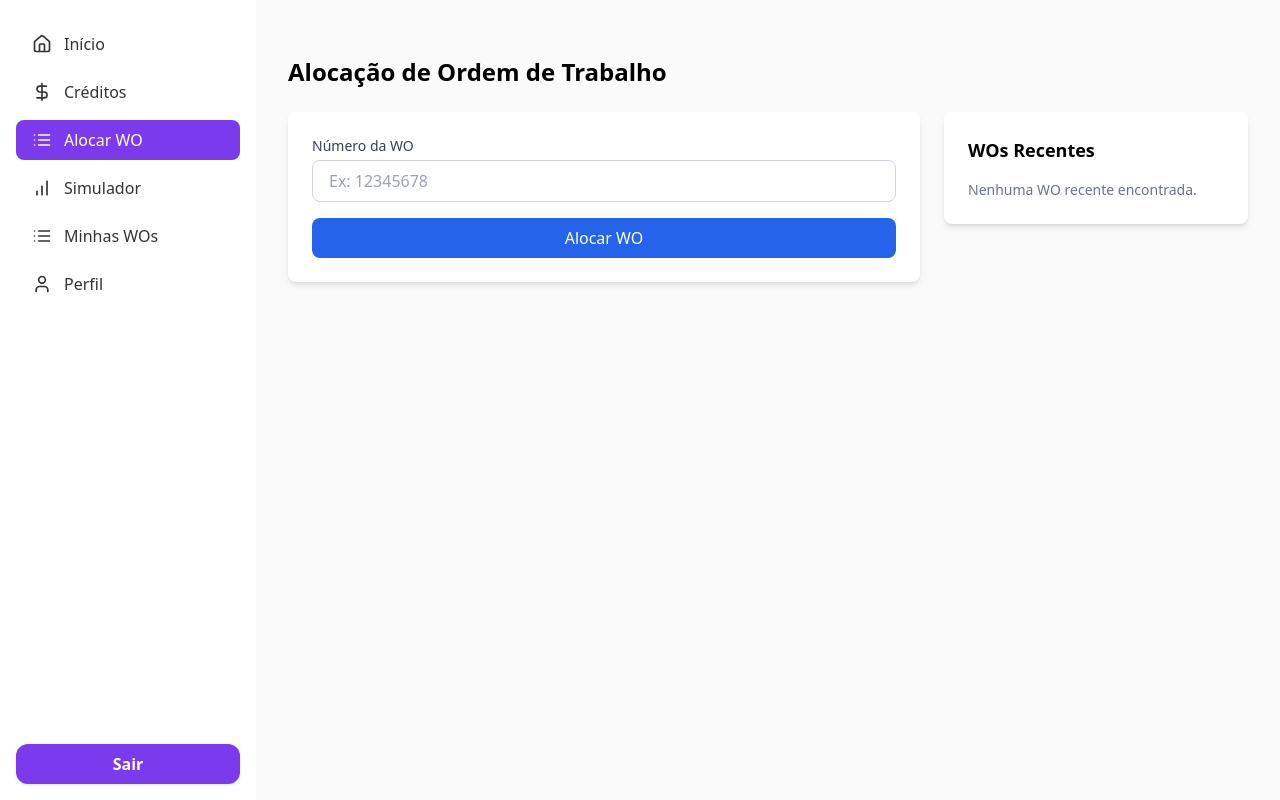
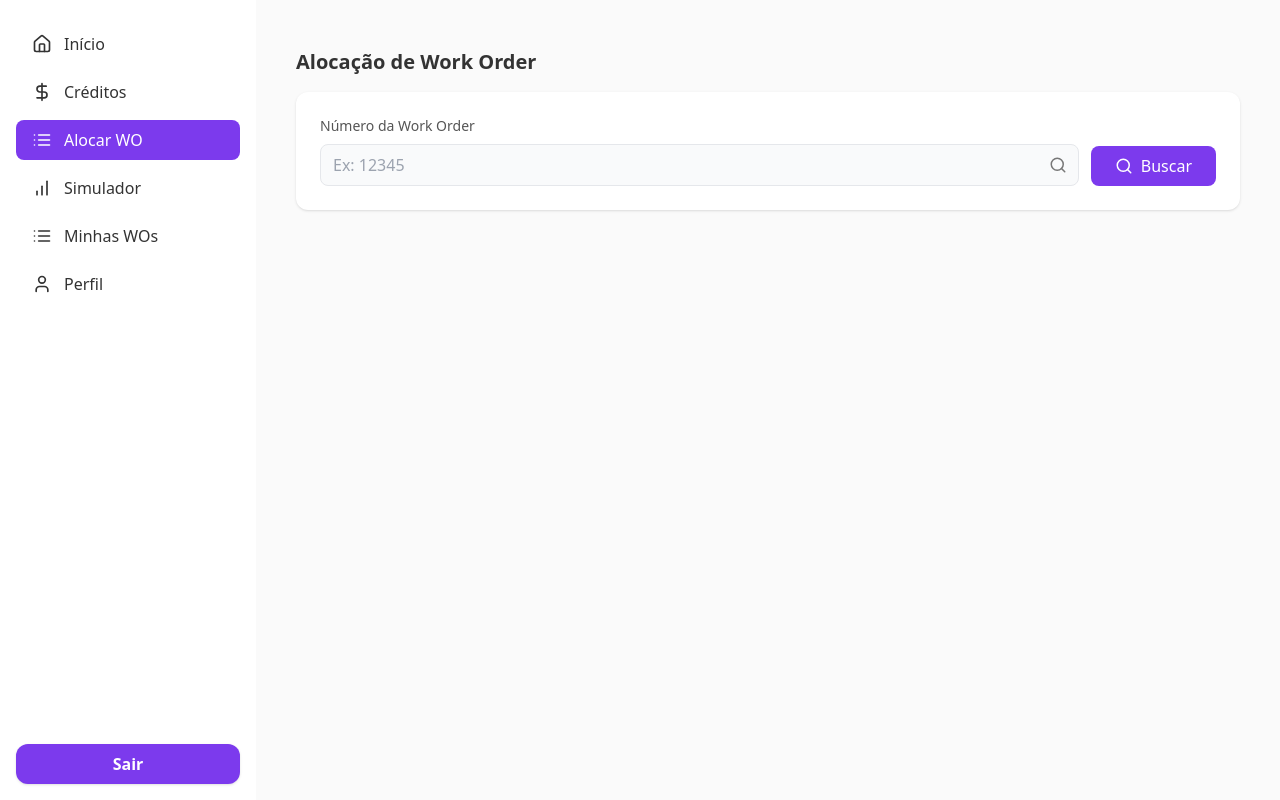
Before and after one commit to lealflavio/Projeto-Geral, a React (Vite) app in the folder dashboard/frontend/: page /alocar-wo in a window 1280 px wide. Built offline with nearby package versions, Linux system fonts and the light colour scheme; sample sign-in values are in the browser's storage.

Commit message:
feat: Página de alocação de WO

```diff
--- a/dashboard/frontend/src/pages/WorkOrderAllocation.jsx
+++ b/dashboard/frontend/src/pages/WorkOrderAllocation.jsx
@@ -1,399 +1,267 @@
-import React, { useState, useEffect } from 'react';
-import axios from 'axios';
-import { MapPin, Loader2, AlertCircle, CheckCircle, RefreshCw } from 'lucide-react';
+import React, { useState } from 'react';
+import { Search, MapPin, Share2, Download, Clipboard, ArrowRight } from 'lucide-react';
 
-// Componente de Card padronizado
-const Card = ({ children, className = "" }) => (
-  <div className={`bg-white shadow-md rounded-lg p-6 ${className}`}>
-    {children}
-  </div>
-);
+const WorkOrderAllocation = () => {
+  const [searchTerm, setSearchTerm] = useState('');
+  const [isSearching, setIsSearching] = useState(false);
+  const [searchResult, setSearchResult] = useState(null);
+  const [showMap, setShowMap] = useState(false);
 
-// Componente de Status Badge
-const StatusBadge = ({ status }) => {
-  const getStatusConfig = () => {
-    switch (status?.toUpperCase()) {
-      case 'ALLOCATED':
-        return { bg: 'bg-green-100', text: 'text-green-800', label: 'ALOCADA' };
-      case 'IN PROGRESS':
-        return { bg: 'bg-yellow-100', text: 'text-yellow-800', label: 'EM PROGRESSO' };
-      case 'JOB START':
-        return { bg: 'bg-blue-100', text: 'text-blue-800', label: 'INICIADA' };
-      default:
-        return { bg: 'bg-gray-100', text: 'text-gray-800', label: status || 'N/A' };
-    }
+  // Dados simulados para demonstração
+  const mockWOData = {
+    numero: '12350',
+    cliente: 'Maria Oliveira',
+    morada: 'Rua das Flores, 123, Lisboa',
+    coordenadas: { lat: 38.7223, lng: -9.1393 },
+    corFibra: 'Azul',
+    tipoServico: 'Instalação',
+    dataAgendamento: '26/05/2025',
+    horario: '14:00 - 16:00',
+    observacoes: 'Cliente solicitou instalação no segundo andar, apartamento 201. Prédio com porteiro.'
   };
 
-  const { bg, text, label } = getStatusConfig();
+  const handleSearch = () => {
+    if (!searchTerm.trim()) return;
 
-  return (
-    <span className={`px-2 inline-flex text-xs leading-5 font-semibold rounded-full ${bg} ${text}`}>
-      {label}
-    </span>
-  );
+    setIsSearching(true);
+
+    // Simulando uma busca com delay
+    setTimeout(() => {
+      setSearchResult(mockWOData);
+      setIsSearching(false);
+    }, 1500);
   };
 
-const WorkOrderAllocation = () => {
-  const [workOrderId, setWorkOrderId] = useState('');
-  const [loading, setLoading] = useState(false);
-  const [error, setError] = useState(null);
-  const [success, setSuccess] = useState(false);
-  const [result, setResult] = useState(null);
-  const [mapApp, setMapApp] = useState('google'); // 'google', 'waze', 'apple'
-  const [recentWOs, setRecentWOs] = useState([]);
-
-  // Carregar WOs recentes do localStorage ao iniciar
-  useEffect(() => {
-    const savedWOs = localStorage.getItem('recentWOs');
-    if (savedWOs) {
-      try {
-        setRecentWOs(JSON.parse(savedWOs));
-      } catch (e) {
-        console.error('Erro ao carregar WOs recentes:', e);
-      }
-    }
-  }, []);
-
-  // Salvar WO no histórico recente
-  const saveToRecent = (woData) => {
-    if (!woData || !woData.id) return;
-
-    const newRecentWOs = [
-      {
-        id: woData.id,
-        estado: woData.estado,
-        pdo: woData.pdo,
-        timestamp: new Date().toISOString()
-      },
-      ...recentWOs.filter(wo => wo.id !== woData.id)
-    ].slice(0, 5); // Manter apenas as 5 mais recentes
-
-    setRecentWOs(newRecentWOs);
-    localStorage.setItem('recentWOs', JSON.stringify(newRecentWOs));
+  const handleCopyToClipboard = (text) => {
+    navigator.clipboard.writeText(text)
+      .then(() => {
+        alert('Informação copiada para a área de transferência!');
+      })
+      .catch(err => {
+        console.error('Erro ao copiar: ', err);
+      });
   };
 
-  // Verificar cache antes de fazer requisição
-  const checkCache = (id) => {
-    const cacheKey = `wo_${id}`;
-    const cached = localStorage.getItem(cacheKey);
+  const handleShare = () => {
+    if (!searchResult) return;
 
-    if (cached) {
-      try {
-        const parsedCache = JSON.parse(cached);
-        const cacheTime = new Date(parsedCache.timestamp);
-        const now = new Date();
+    const shareText = `
+      WO: ${searchResult.numero}
+      Cliente: ${searchResult.cliente}
+      Morada: ${searchResult.morada}
+      Coordenadas: ${searchResult.coordenadas.lat}, ${searchResult.coordenadas.lng}
+      Cor da Fibra: ${searchResult.corFibra}
+      Data: ${searchResult.dataAgendamento}
+      Horário: ${searchResult.horario}
+    `;
 
-        // Cache válido por 30 minutos
-        if ((now - cacheTime) < 30 * 60 * 1000) {
-          return parsedCache.data;
-        }
-      } catch (e) {
-        console.error('Erro ao ler cache:', e);
-      }
-    }
-
-    return null;
-  };
-
-  // Salvar resultado no cache
-  const saveToCache = (id, data) => {
-    if (!id || !data) return;
-
-    const cacheKey = `wo_${id}`;
-    const cacheData = {
-      data,
-      timestamp: new Date().toISOString()
-    };
-
-    localStorage.setItem(cacheKey, JSON.stringify(cacheData));
-  };
-
-  const handleSubmit = async (e) => {
-    e.preventDefault();
-
-    if (!workOrderId.trim()) {
-      setError('Por favor, insira o número da WO');
-      return;
-    }
-
-    setLoading(true);
-    setError(null);
-    setSuccess(false);
-
-    // Verificar cache
-    const cachedData = checkCache(workOrderId);
-    if (cachedData) {
-      setResult(cachedData);
-      setSuccess(true);
-      setLoading(false);
-      saveToRecent(cachedData.dados);
-      return;
-    }
-
-    try {
-      const response = await axios.post('/api/wondercom/allocate', {
-        work_order_id: workOrderId
+    if (navigator.share) {
+      navigator.share({
+        title: `WO #${searchResult.numero}`,
+        text: shareText,
+      })
+      .catch(err => {
+        console.error('Erro ao compartilhar: ', err);
       });
-
-      setResult(response.data);
-      setSuccess(true);
-
-      // Salvar no cache e no histórico recente
-      saveToCache(workOrderId, response.data);
-      if (response.data.dados) {
-        saveToRecent(response.data.dados);
-      }
-    } catch (err) {
-      setError(err.response?.data?.detail || 'Erro ao alocar WO. Tente novamente.');
-      console.error('Erro:', err);
-    } finally {
-      setLoading(false);
-    }
-  };
-
-  const loadRecentWO = (id) => {
-    setWorkOrderId(id);
-
-    // Verificar cache
-    const cachedData = checkCache(id);
-    if (cachedData) {
-      setResult(cachedData);
-      setSuccess(true);
-      return;
-    }
-
-    // Se não estiver em cache, submeter o formulário
-    handleSubmit({ preventDefault: () => {} });
-  };
-
-  const openMap = (coordinates) => {
-    if (!coordinates) return;
-
-    // Extrai latitude e longitude das coordenadas
-    // Formato esperado: "41.1579438, -8.6291053" ou similar
-    const [lat, lng] = coordinates.split(',').map(coord => coord.trim());
-
-    let mapUrl;
-
-    switch (mapApp) {
-      case 'google':
-        mapUrl = `https://www.google.com/maps/dir/?api=1&destination=${lat},${lng}`;
-        break;
-      case 'waze':
-        mapUrl = `https://waze.com/ul?ll=${lat},${lng}&navigate=yes`;
-        break;
-      case 'apple':
-        mapUrl = `http://maps.apple.com/?daddr=${lat},${lng}`;
-        break;
-      default:
-        mapUrl = `https://www.google.com/maps/dir/?api=1&destination=${lat},${lng}`;
-    }
-
-    window.open(mapUrl, '_blank');
-  };
-
-  const clearCache = () => {
-    if (workOrderId) {
-      localStorage.removeItem(`wo_${workOrderId}`);
-      setSuccess(false);
-      setResult(null);
+    } else {
+      handleCopyToClipboard(shareText);
     }
   };
 
   return (
-    <div className="container mx-auto px-4 py-8">
-      <h1 className="text-2xl font-bold mb-6">Alocação de Ordem de Trabalho</h1>
+    <div className="p-4 md:p-6">
+      <h1 className="text-xl font-semibold text-[#333] mb-4">Alocação de Work Order</h1>
 
-      <div className="grid grid-cols-1 lg:grid-cols-3 gap-6">
-        <div className="lg:col-span-2">
-          <Card className="mb-6">
-            <form onSubmit={handleSubmit} className="space-y-4">
-              <div>
-                <label htmlFor="workOrderId" className="block text-sm font-medium text-gray-700 mb-1">
-                  Número da WO
+      {/* Formulário de busca */}
+      <div className="bg-white rounded-xl shadow p-6 mb-6">
+        <div className="flex flex-col md:flex-row gap-3">
+          <div className="flex-1">
+            <label htmlFor="wo-search" className="block text-sm text-[#555] mb-2">
+              Número da Work Order
             </label>
+            <div className="relative">
               <input
+                id="wo-search"
                 type="text"
-                  id="workOrderId"
-                  value={workOrderId}
-                  onChange={(e) => setWorkOrderId(e.target.value)}
-                  className="w-full px-4 py-2 border border-gray-300 rounded-lg focus:outline-none focus:ring-2 focus:ring-blue-500"
-                  placeholder="Ex: 12345678"
-                  disabled={loading}
+                placeholder="Ex: 12345"
+                className="w-full bg-gray-50 border border-gray-200 rounded-lg py-2 pl-3 pr-10 text-[#333]"
+                value={searchTerm}
+                onChange={(e) => setSearchTerm(e.target.value)}
+                onKeyPress={(e) => e.key === 'Enter' && handleSearch()}
               />
+              <Search size={18} className="absolute right-3 top-1/2 transform -translate-y-1/2 text-[#777]" />
             </div>
-
+          </div>
+          <div className="md:self-end">
             <button
-                type="submit"
-                disabled={loading}
-                className="w-full bg-blue-600 text-white py-2 px-4 rounded-lg hover:bg-blue-700 focus:outline-none focus:ring-2 focus:ring-blue-500 focus:ring-offset-2 disabled:opacity-50 flex items-center justify-center"
+              className="w-full md:w-auto bg-[#7C3AED] text-white px-6 py-2 rounded-lg font-medium hover:bg-[#6B21A8] transition flex items-center justify-center gap-2"
+              onClick={handleSearch}
+              disabled={isSearching}
             >
-                {loading ? (
+              {isSearching ? (
                 <>
-                    <Loader2 className="animate-spin mr-2" size={20} />
-                    Alocando...
+                  <svg className="animate-spin h-5 w-5 text-white" xmlns="http://www.w3.org/2000/svg" fill="none" viewBox="0 0 24 24">
+                    <circle className="opacity-25" cx="12" cy="12" r="10" stroke="currentColor" strokeWidth="4"></circle>
+                    <path className="opacity-75" fill="currentColor" d="M4 12a8 8 0 018-8V0C5.373 0 0 5.373 0 12h4zm2 5.291A7.962 7.962 0 014 12H0c0 3.042 1.135 5.824 3 7.938l3-2.647z"></path>
+                  </svg>
+                  <span>Buscando...</span>
                 </>
               ) : (
-                  'Alocar WO'
+                <>
+                  <Search size={18} />
+                  <span>Buscar</span>
+                </>
               )}
             </button>
-            </form>
-
-            {error && (
-              <div className="mt-4 p-3 bg-red-100 text-red-700 rounded-md flex items-start">
-                <AlertCircle className="mr-2 mt-0.5 flex-shrink-0" size={18} />
-                <span>{error}</span>
           </div>
-            )}
-
-            {success && !error && (
-              <div className="mt-4 p-3 bg-green-100 text-green-700 rounded-md flex items-start">
-                <CheckCircle className="mr-2 mt-0.5 flex-shrink-0" size={18} />
-                <span>WO alocada com sucesso!</span>
-              </div>
-            )}
-          </Card>
-
-          {result && result.dados && (
-            <Card>
-              <div className="flex justify-between items-center mb-4">
-                <h2 className="text-xl font-semibold">Detalhes da WO {result.dados.id}</h2>
-                <button
-                  onClick={clearCache}
-                  className="text-blue-600 hover:text-blue-800 flex items-center text-sm"
-                >
-                  <RefreshCw size={16} className="mr-1" />
-                  Atualizar
-                </button>
-              </div>
-
-              <div className="grid grid-cols-1 md:grid-cols-2 gap-6">
-                <div className="space-y-4">
-                  <div>
-                    <h3 className="text-sm font-medium text-gray-500">Estado</h3>
-                    <div className="mt-1">
-                      <StatusBadge status={result.dados.estado} />
         </div>
       </div>
 
+      {/* Resultado da busca */}
+      {searchResult && (
+        <div className="bg-white rounded-xl shadow overflow-hidden">
+          {/* Cabeçalho */}
+          <div className="bg-[#7C3AED] p-4 text-white flex justify-between items-center">
             <div>
-                    <h3 className="text-sm font-medium text-gray-500">PDO</h3>
-                    <p className="mt-1 text-lg">{result.dados.pdo || 'N/A'}</p>
+              <h2 className="text-lg font-semibold">WO #{searchResult.numero}</h2>
+              <p className="text-sm text-purple-200">{searchResult.tipoServico}</p>
             </div>
-
-                  <div>
-                    <h3 className="text-sm font-medium text-gray-500">Fibra</h3>
-                    <p className="mt-1 text-lg">{result.dados.fibra || 'N/A'}</p>
-                  </div>
-
-                  <div>
-                    <h3 className="text-sm font-medium text-gray-500">Cor da Fibra</h3>
-                    <p className="mt-1 text-lg">{result.dados.cor_fibra || 'N/A'}</p>
+            <div className="flex gap-2">
+              <button
+                className="p-2 rounded-full hover:bg-purple-700 transition"
+                onClick={handleShare}
+                title="Compartilhar"
+              >
+                <Share2 size={20} />
+              </button>
+              <button
+                className="p-2 rounded-full hover:bg-purple-700 transition"
+                onClick={() => alert('Download do PDF iniciado')}
+                title="Baixar PDF"
+              >
+                <Download size={20} />
+              </button>
             </div>
           </div>
 
-                <div className="space-y-4">
+          {/* Conteúdo */}
+          <div className="p-6">
+            <div className="grid grid-cols-1 md:grid-cols-2 gap-6">
+              {/* Coluna 1 */}
               <div>
-                    <h3 className="text-sm font-medium text-gray-500">Endereço</h3>
-                    <p className="mt-1 text-lg">{result.dados.endereco || 'N/A'}</p>
+                <div className="mb-6">
+                  <h3 className="text-sm text-[#777] mb-1">Cliente</h3>
+                  <p className="text-[#333] font-medium">{searchResult.cliente}</p>
                 </div>
 
+                <div className="mb-6">
+                  <h3 className="text-sm text-[#777] mb-1">Morada</h3>
+                  <div className="flex items-start gap-2">
+                    <p className="text-[#333] flex-1">{searchResult.morada}</p>
+                    <button
+                      className="text-[#7C3AED] p-1 hover:bg-purple-50 rounded-full transition"
+                      onClick={() => handleCopyToClipboard(searchResult.morada)}
+                      title="Copiar morada"
+                    >
+                      <Clipboard size={16} />
+                    </button>
+                  </div>
+                </div>
+
+                <div className="mb-6">
+                  <h3 className="text-sm text-[#777] mb-1">Coordenadas</h3>
+                  <div className="flex items-center gap-2">
+                    <p className="text-[#333]">
+                      {searchResult.coordenadas.lat}, {searchResult.coordenadas.lng}
+                    </p>
+                    <button
+                      className="text-[#7C3AED] p-1 hover:bg-purple-50 rounded-full transition"
+                      onClick={() => handleCopyToClipboard(`${searchResult.coordenadas.lat}, ${searchResult.coordenadas.lng}`)}
+                      title="Copiar coordenadas"
+                    >
+                      <Clipboard size={16} />
+                    </button>
+                  </div>
+                </div>
+
+                <div className="mb-6">
+                  <h3 className="text-sm text-[#777] mb-1">Cor da Fibra</h3>
+                  <div className="flex items-center gap-2">
+                    <div className={`w-4 h-4 rounded-full bg-blue-500`}></div>
+                    <p className="text-[#333]">{searchResult.corFibra}</p>
+                  </div>
+                </div>
+              </div>
+
+              {/* Coluna 2 */}
               <div>
-                    <h3 className="text-sm font-medium text-gray-500">Coordenadas</h3>
-                    <p className="mt-1 text-lg">{result.dados.coordenadas || 'N/A'}</p>
+                <div className="mb-6">
+                  <h3 className="text-sm text-[#777] mb-1">Data de Agendamento</h3>
+                  <p className="text-[#333]">{searchResult.dataAgendamento}</p>
+                </div>
 
-                    {result.dados.coordenadas && (
+                <div className="mb-6">
+                  <h3 className="text-sm text-[#777] mb-1">Horário</h3>
+                  <p className="text-[#333]">{searchResult.horario}</p>
+                </div>
+
+                <div className="mb-6">
+                  <h3 className="text-sm text-[#777] mb-1">Observações</h3>
+                  <p className="text-[#333] p-3 bg-gray-50 rounded-lg text-sm">
+                    {searchResult.observacoes}
+                  </p>
+                </div>
+              </div>
+            </div>
+
+            {/* Mapa */}
             <div className="mt-4">
-                        <h3 className="text-sm font-medium text-gray-500 mb-2">Abrir no Mapa</h3>
-
-                        <div className="flex space-x-2">
               <button
-                            onClick={() => setMapApp('google')}
-                            className={`px-3 py-1 rounded-md text-sm ${
-                              mapApp === 'google'
-                                ? 'bg-blue-100 text-blue-700 border border-blue-300'
-                                : 'bg-gray-100 text-gray-700 border border-gray-300'
-                            }`}
+                className="flex items-center gap-2 text-[#7C3AED] hover:underline"
+                onClick={() => setShowMap(!showMap)}
               >
-                            Google Maps
+                <MapPin size={18} />
+                <span>{showMap ? 'Ocultar mapa' : 'Ver no mapa'}</span>
+                <ArrowRight size={16} className={`transition-transform ${showMap ? 'rotate-90' : ''}`} />
               </button>
 
+              {showMap && (
+                <div className="mt-4 bg-gray-100 rounded-lg p-2 h-64 flex items-center justify-center">
+                  <div className="text-center">
+                    <MapPin size={32} className="mx-auto mb-2 text-[#7C3AED]" />
+                    <p className="text-[#555]">
+                      Mapa interativo seria exibido aqui com as coordenadas:<br />
+                      <span className="font-medium">{searchResult.coordenadas.lat}, {searchResult.coordenadas.lng}</span>
+                    </p>
                     <button
-                            onClick={() => setMapApp('waze')}
-                            className={`px-3 py-1 rounded-md text-sm ${
-                              mapApp === 'waze'
-                                ? 'bg-blue-100 text-blue-700 border border-blue-300'
-                                : 'bg-gray-100 text-gray-700 border border-gray-300'
-                            }`}
+                      className="mt-2 text-sm text-[#7C3AED] hover:underline"
+                      onClick={() => window.open(`https://www.google.com/maps/search/?api=1&query=${searchResult.coordenadas.lat},${searchResult.coordenadas.lng}`, '_blank')}
                     >
-                            Waze
-                          </button>
-
-                          <button
-                            onClick={() => setMapApp('apple')}
-                            className={`px-3 py-1 rounded-md text-sm ${
-                              mapApp === 'apple'
-                                ? 'bg-blue-100 text-blue-700 border border-blue-300'
-                                : 'bg-gray-100 text-gray-700 border border-gray-300'
-                            }`}
-                          >
-                            Apple Maps
+                      Abrir no Google Maps
                     </button>
                   </div>
-
-                        <button
-                          onClick={() => openMap(result.dados.coordenadas)}
-                          className="mt-2 flex items-center text-blue-600 hover:text-blue-800"
-                        >
-                          <MapPin size={18} className="mr-1" />
-                          Abrir Rota
-                        </button>
                 </div>
               )}
             </div>
+
+            {/* Botões de ação */}
+            <div className="mt-6 flex flex-col sm:flex-row gap-3">
+              <button
+                className="flex-1 bg-[#7C3AED] text-white py-2 rounded-lg font-medium hover:bg-[#6B21A8] transition"
+                onClick={() => alert('Alocando WO para processamento...')}
+              >
+                Alocar para Processamento
+              </button>
+              <button
+                className="flex-1 border border-gray-200 py-2 rounded-lg text-[#555] hover:bg-gray-50 transition"
+                onClick={() => setSearchResult(null)}
+              >
+                Nova Busca
+              </button>
             </div>
           </div>
-            </Card>
+        </div>
       )}
-        </div>
-
-        <div className="lg:col-span-1">
-          <Card>
-            <h2 className="text-lg font-semibold mb-4">WOs Recentes</h2>
-
-            {recentWOs.length > 0 ? (
-              <div className="space-y-3">
-                {recentWOs.map((wo) => (
-                  <div
-                    key={wo.id}
-                    className="border border-gray-200 rounded-lg p-3 hover:bg-gray-50 cursor-pointer"
-                    onClick={() => loadRecentWO(wo.id)}
-                  >
-                    <div className="flex justify-between items-center">
-                      <span className="font-medium">WO #{wo.id}</span>
-                      <StatusBadge status={wo.estado} />
-                    </div>
-                    <div className="text-sm text-gray-500 mt-1">
-                      <span>PDO: {wo.pdo || 'N/A'}</span>
-                    </div>
-                    <div className="text-xs text-gray-500 mt-1">
-                      {new Date(wo.timestamp).toLocaleString('pt-BR', {
-                        day: '2-digit',
-                        month: '2-digit',
-                        year: 'numeric',
-                        hour: '2-digit',
-                        minute: '2-digit'
-                      })}
-                    </div>
-                  </div>
-                ))}
-              </div>
-            ) : (
-              <p className="text-gray-500 text-sm">Nenhuma WO recente encontrada.</p>
-            )}
-          </Card>
-        </div>
-      </div>
     </div>
   );
 };
```
Lines whose indentation alone changed are shown as unchanged.
